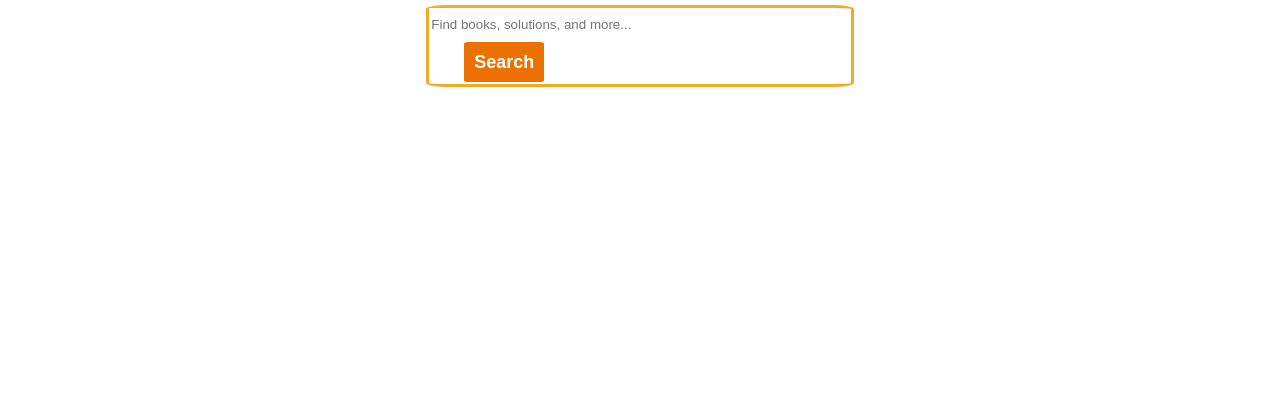
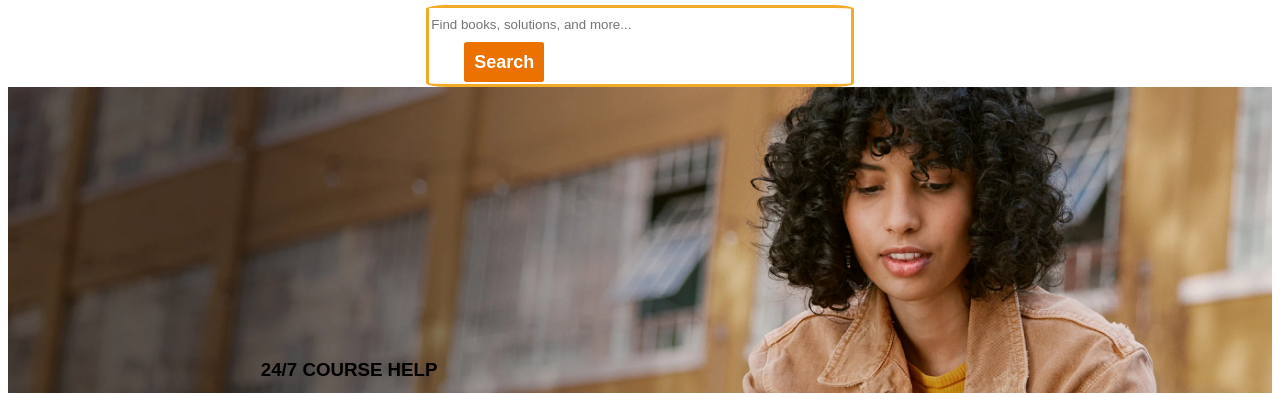
Before and after one commit to rjbae/home-page, a website: page index.html in a window 1280 px wide. Shown: the part 60-453 px from the top of the page. Drawn offline with Linux system fonts and the light colour scheme.

Commit message:
Collin 2

```diff
--- a/index.html
+++ b/index.html
@@ -36,6 +36,21 @@
         <button class="search-button">Search</button>
       </div>
     </div>
+    <div class="row-third">
+      <div class="row-picture-tint">
+        <div class="row-picture">
+          <div class="learn">
+            <h3>24/7 COURSE HELP</h3>
+            <h1>Learn With Cheg</h1>
+            <p>From first day to finals, get homework help, exam prep &amp; writing support&mdash;tailored to your courses.</p>
+            <a class="get-started">Get Started</a>
+          </div>
+
+        </div>
+
+      </div>
+
+    </div>
   </div>
 </body>
 </html>
--- a/styles.css
+++ b/styles.css
@@ -76,3 +76,14 @@ body {
   margin-top: 2px;
   margin-bottom: 2px;
 }
+
+div.row-picture {
+  background-image: url("images/hero-image.webp");
+  width: 100%;
+  height: 500px;
+  background-size: cover;
+}
+
+div.learn {
+  padding: 20%;
+}
```
